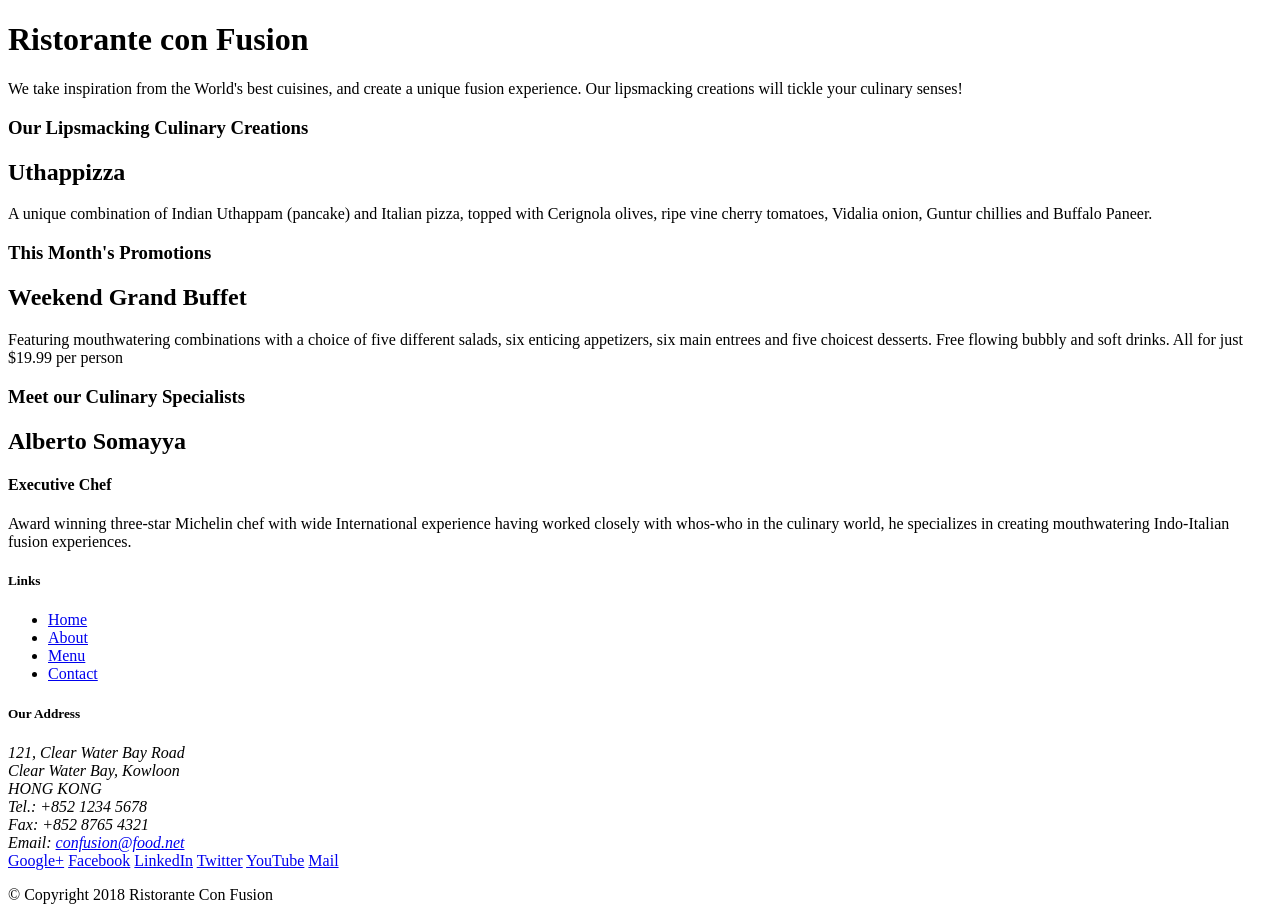
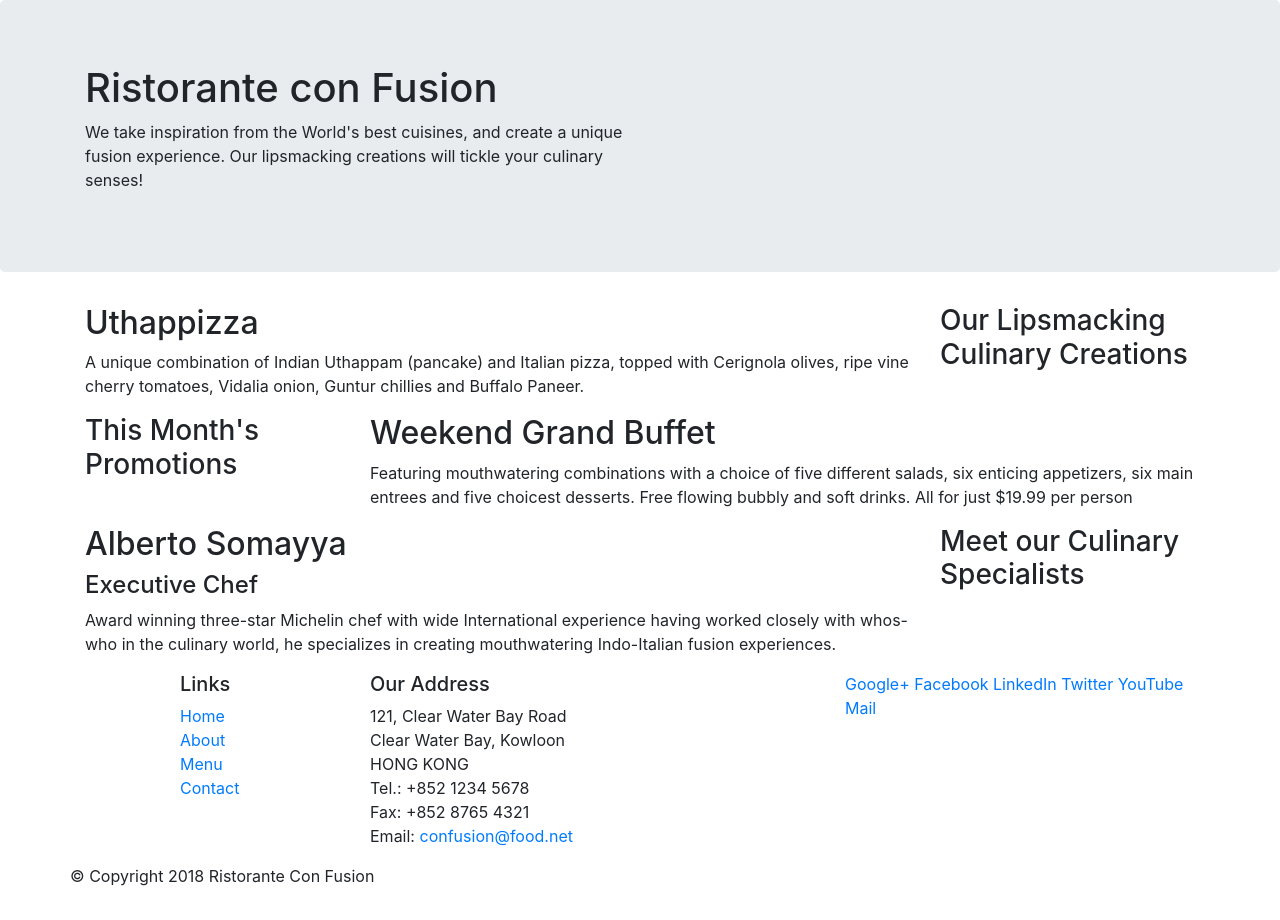
Before and after one commit to realdarshan/week1, a website: page index.html in a window 1280 px wide. Drawn offline with nearby package versions, Linux system fonts and the light colour scheme.

Commit message:
Bootstrap Grid Part1

```diff
--- a/index.html
+++ b/index.html
@@ -2,51 +2,58 @@
 <html lang="en">
 
 <head>
-    <title>Ristorante Con Fusion</title>
+    <!-- Required meta tags always come first -->
+    <meta charset="utf-8">
+    <meta name="viewport" content="width=device-width, initial-scale=1, shrink-to-fit=no">
+    <meta http-equiv="x-ua-compatible" content="ie=edge">
+
+    <!-- Bootstrap CSS -->
+    <link rel="stylesheet" href="node_modules/bootstrap/dist/css/bootstrap.min.css">
+    <title>Ristoranterr Con Fusion</title>
 </head>
 
 <body>
 
-    <header>
-        <div>
-            <div>
-                <div>
+    <header class="jumbotron">
+        <div class="container">
+            <div class="row">
+                <div class="col-12 col-sm-6">
                     <h1>Ristorante con Fusion</h1>
                     <p>We take inspiration from the World's best cuisines, and create a unique fusion experience. Our lipsmacking creations will tickle your culinary senses!</p>
                 </div>
-                <div>
+                <div class="col-12 col-sm">
                 </div>
             </div>
         </div>
     </header>
 
-    <div>
-        <div>
-            <div>
+    <div class="container">
+        <div class="row">
+            <div class="col-12 col-sm-4 .order-sm-last col-md-3 ">
                 <h3>Our Lipsmacking Culinary Creations</h3>
             </div>
-            <div>
+            <div class="col col-sm order-sm-first col-md">
                 <h2>Uthappizza</h2>
                 <p>A unique combination of Indian Uthappam (pancake) and Italian pizza, topped with Cerignola olives, ripe vine cherry tomatoes, Vidalia onion, Guntur chillies and Buffalo Paneer.</p>
             </div>
         </div>
 
 
-        <div>
-            <div>
+        <div class="row">
+            <div class="col-12 col-sm-4 col-md-3">
                 <h3>This Month's Promotions</h3>
             </div>
-            <div>
+            <div class="col col-sm col-md">
                 <h2>Weekend Grand Buffet</h2>
                 <p>Featuring mouthwatering combinations with a choice of five different salads, six enticing appetizers, six main entrees and five choicest desserts. Free flowing bubbly and soft drinks. All for just $19.99 per person </p>
             </div>
         </div>
 
-        <div>
-            <div>
+        <div class="row">
+            <div class="col-12 col-sm-4 .order-sm-last col-md-3">
                 <h3>Meet our Culinary Specialists</h3>
             </div>
-            <div>
+            <div class="col col-sm order-sm-first col-ms">
                 <h2>Alberto Somayya</h2>
                 <h4>Executive Chef</h4>
                 <p>Award winning three-star Michelin chef with wide International experience having worked closely with whos-who in the culinary world, he specializes in creating mouthwatering Indo-Italian fusion experiences. </p>
@@ -54,19 +61,19 @@
         </div>
     </div>
 
-    <footer>
-        <div>
-            <div>
-                <div>
+    <footer >
+        <div class="container">
+            <div class="row">
+                <div class="col-4  offset-1 col-sm-2">
                     <h5>Links</h5>
-                    <ul>
+                    <ul class="list-unstyled">
                         <li><a href="#">Home</a></li>
                         <li><a href="#">About</a></li>
                         <li><a href="#">Menu</a></li>
                         <li><a href="#">Contact</a></li>
                     </ul>
                 </div>
-                <div>
+                <div class="col-7 col-sm-5">
                     <h5>Our Address</h5>
                     <address>
 		              121, Clear Water Bay Road<br>
@@ -77,7 +84,7 @@
 		              Email: <a href="mailto:confusion@food.net">confusion@food.net</a>
 		           </address>
                 </div>
-                <div>
+                <div class="col-12 col-sm-4">
                     <div>
                         <a href="http://google.com/+">Google+</a>
                         <a href="http://www.facebook.com/profile.php?id=">Facebook</a>
@@ -88,14 +95,17 @@
                     </div>
                 </div>
            </div>
-           <div>
-                <div>
+           <div class="row">
+                <div class="auto">
                     <p>© Copyright 2018 Ristorante Con Fusion</p>
                 </div>
            </div>
         </div>
     </footer>
-
+   <!-- jQuery first, then Popper.js, then Bootstrap JS. -->
+   <script src="node_modules/jquery/dist/jquery.slim.min.js"></script>
+   <script src="node_modules/popper.js/dist/umd/popper.min.js"></script>
+   <script src="node_modules/bootstrap/dist/js/bootstrap.min.js"></script>
 </body>
 
 </html>
--- a/package.json
+++ b/package.json
@@ -12,5 +12,10 @@
   "license": "ISC",
   "devDependencies": {
     "lite-server": "^2.6.1"
+  },
+  "dependencies": {
+    "bootstrap": "^4.0.0",
+    "jquery": "^3.3.1",
+    "popper.js": "^1.12.9"
   }
 }
```
Also changed, not shown: 1 other file.
